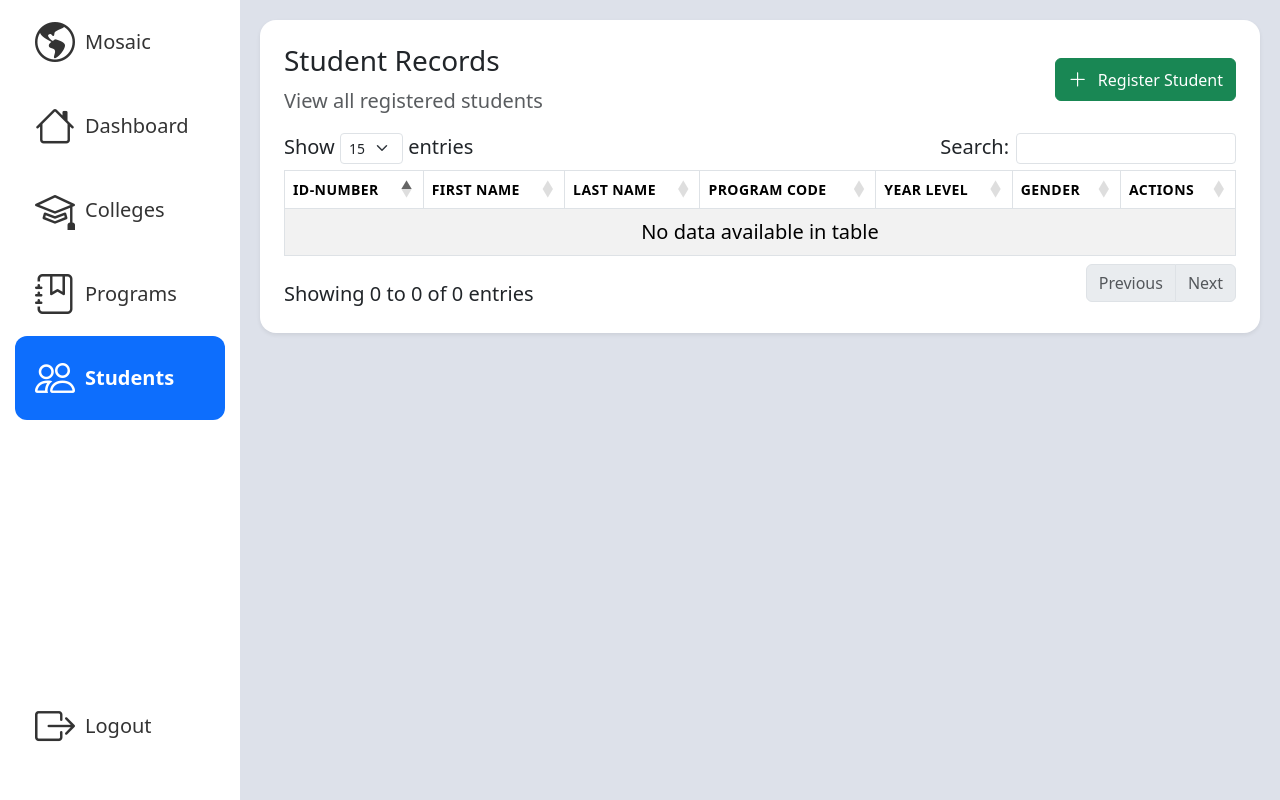
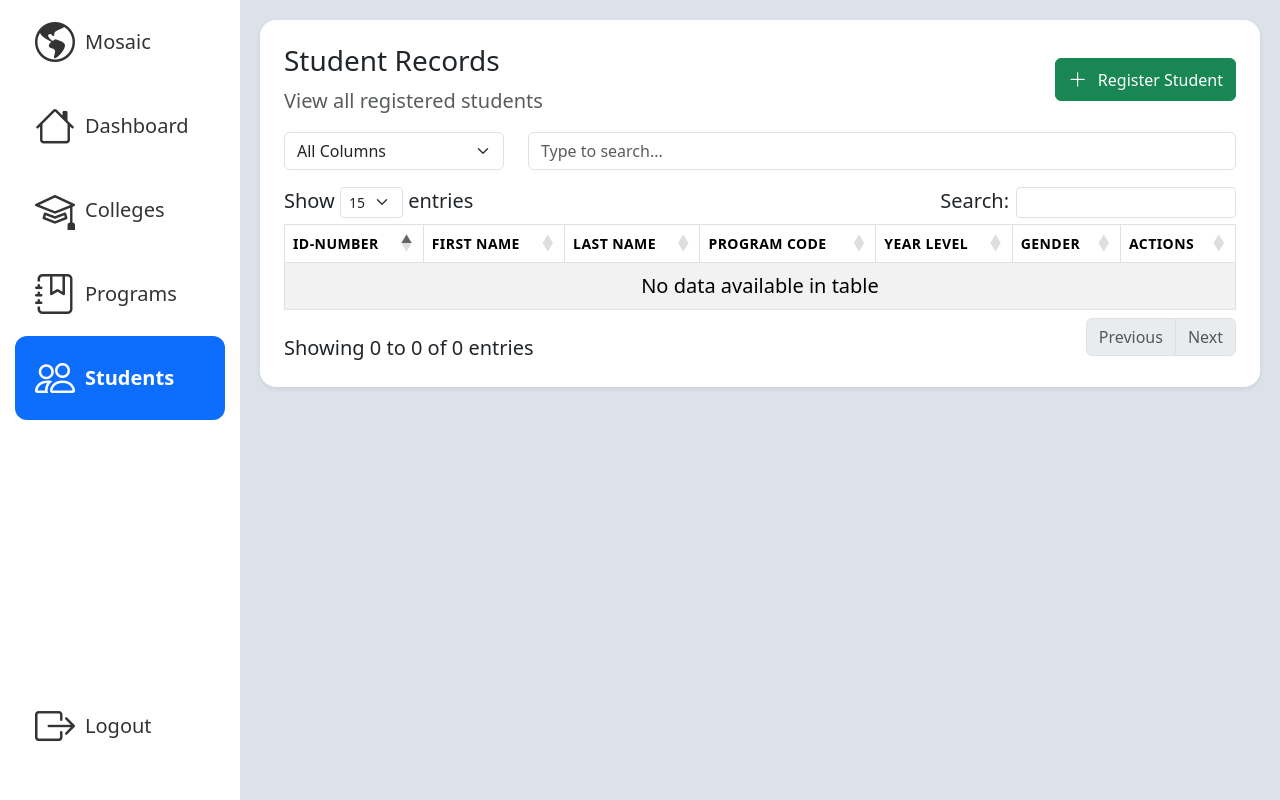
Before and after one commit to mustafamclngn/CCC181-SSIS-Web, a Flask app: page /students in a window 1280 px wide. Run offline with Flask 3, Linux system fonts and the light colour scheme; data that the repository does not hold is empty; some libraries are stand-ins or nearby versions.

Commit message:
added search by box and search bar

```diff
--- a/app/templates/dashboard.html
+++ b/app/templates/dashboard.html
@@ -53,7 +53,7 @@
   <!-- top 5 colleges -->
   <div class="col-md-6 mb-4">
     <div class="card shadow-sm rounded-3">
-      <div class="card-header fw-bold">Top 5 Colleges with Most Students</div>
+      <div class="card-header fw-bold">Colleges with Most Students</div>
       <div class="card-body p-0">
         <table class="table table-striped mb-0">
           <thead class="table-light">
@@ -84,7 +84,7 @@
   <!-- top 5 programs -->
   <div class="col-md-6 mb-4">
     <div class="card shadow-sm rounded-3">
-      <div class="card-header fw-bold">Top 5 Programs with Most Students</div>
+      <div class="card-header fw-bold">Programs with Most Students</div>
       <div class="card-body p-0">
         <table class="table table-striped mb-0">
           <thead class="table-light">
--- a/app/templates/students.html
+++ b/app/templates/students.html
@@ -22,6 +22,30 @@
     >
       <i class="bi bi-plus-lg"></i> Register Student
     </a>
+  </div>
+
+  <!-- search -->
+  <div class="row mb-3">
+    <div class="col-md-3">
+      <select id="searchByColumnStudent" class="form-select">
+        <option value="-1">All Columns</option>
+        <option value="0">ID Number</option>
+        <option value="1">First Name</option>
+        <option value="2">Last Name</option>
+        <option value="3">Program Code</option>
+        <option value="4">Year Level</option>
+        <option value="5">Gender</option>
+      </select>
+    </div>
+    <div class="col-md-9">
+      <input
+        type="text"
+        id="customSearchStudent"
+        class="form-control"
+        placeholder="Type to search..."
+        data-table-search="input"
+      />
+    </div>
   </div>
 
   <!-- students datatable -->
```
Also changed, not shown: app/templates/colleges.html (+20 -0 lines), app/templates/programs.html (+26 -1 lines).
